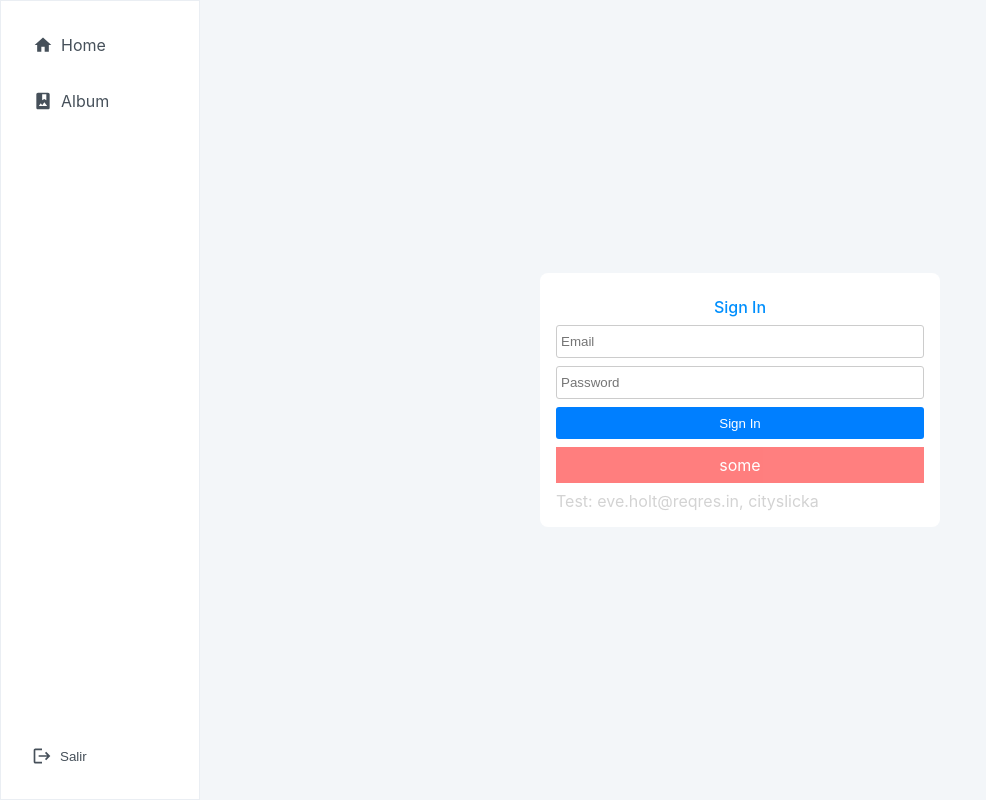
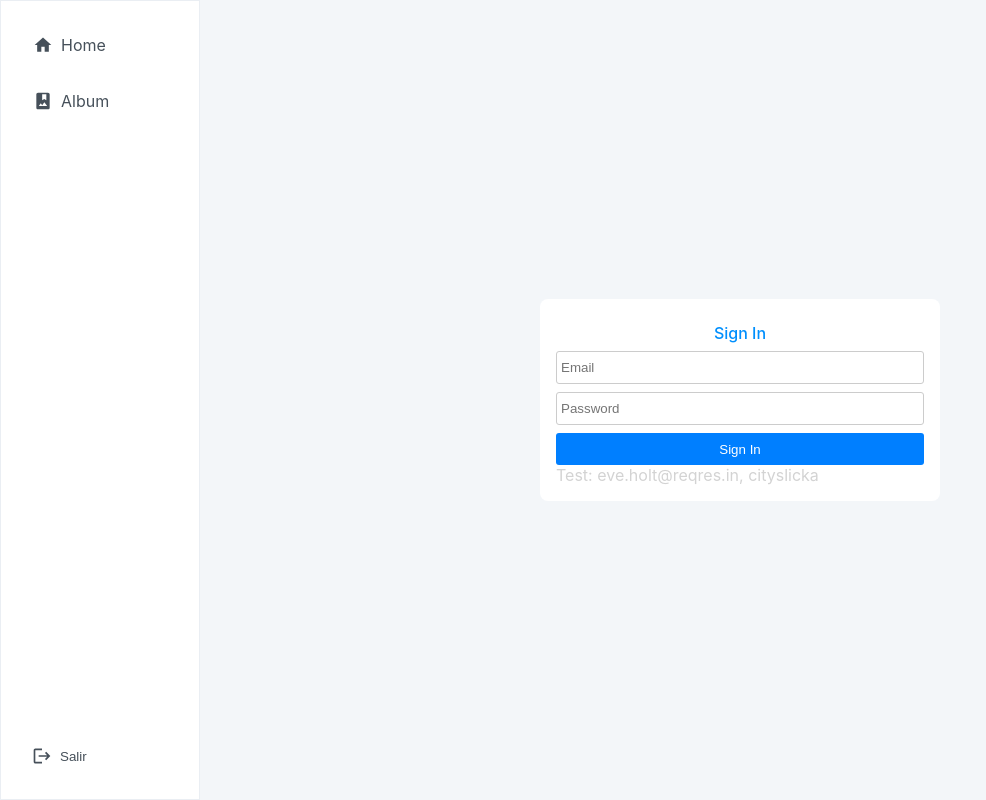
Before and after one commit to FrankIsmael/DemoUsers, a React app: page /login in a window 1280 px wide. Shown: the whole page, without its empty margins (0-986 px from the left). Built offline with nearby package versions, Linux system fonts and the light colour scheme.

Commit message:
use error of redux state

```diff
--- a/src/pages/Login.tsx
+++ b/src/pages/Login.tsx
@@ -1,12 +1,13 @@
 import React from 'react';
 import { RouteComponentProps } from '@reach/router';
 
-import { useAppDispatch } from '../app/hooks';
-import { loginAsync } from '../features/auth/authSlice';
+import { useAppDispatch, useAppSelector } from '../app/hooks';
+import { loginAsync, selectAuth } from '../features/auth/authSlice';
 
 import { UserForm } from '../components/UserForm/Login';
 
 export default (props: RouteComponentProps) => {
+  const { error } = useAppSelector(selectAuth);
   const dispatch = useAppDispatch();
 
   const onSubmit = (email: string, password: string) => {
@@ -17,7 +18,7 @@ export default (props: RouteComponentProps) => {
   return (
     <UserForm
       disabled={false}
-      error={'some'}
+      error={error}
       title="Sign In"
       onSubmit={onSubmit}
     />
```
